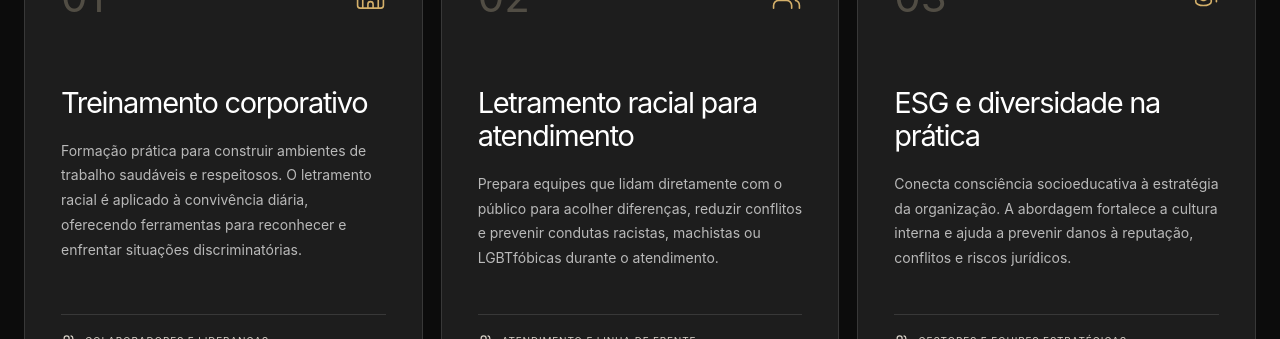
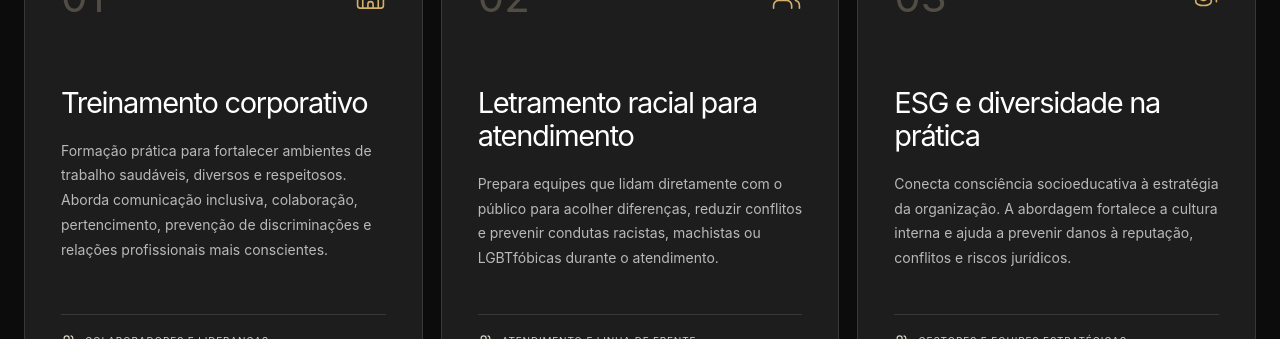
Before and after one commit to AllanXarope77/hubafroparceiros, a Next.js app: page /palestras in a window 1280 px wide. Shown: the part 1740-2079 px from the top of the page. Built offline with nearby package versions, Linux system fonts and the light colour scheme; no server answers.

Commit message:
Amplia abordagem do treinamento corporativo

```diff
--- a/app/palestras/page.tsx
+++ b/app/palestras/page.tsx
@@ -26,7 +26,7 @@ const formations = [
   {
     number: "01",
     title: "Treinamento corporativo",
-    copy: "Formação prática para construir ambientes de trabalho saudáveis e respeitosos. O letramento racial é aplicado à convivência diária, oferecendo ferramentas para reconhecer e enfrentar situações discriminatórias.",
+    copy: "Formação prática para fortalecer ambientes de trabalho saudáveis, diversos e respeitosos. Aborda comunicação inclusiva, colaboração, pertencimento, prevenção de discriminações e relações profissionais mais conscientes.",
     audience: "Colaboradores e lideranças",
     icon: Building2,
   },
```
